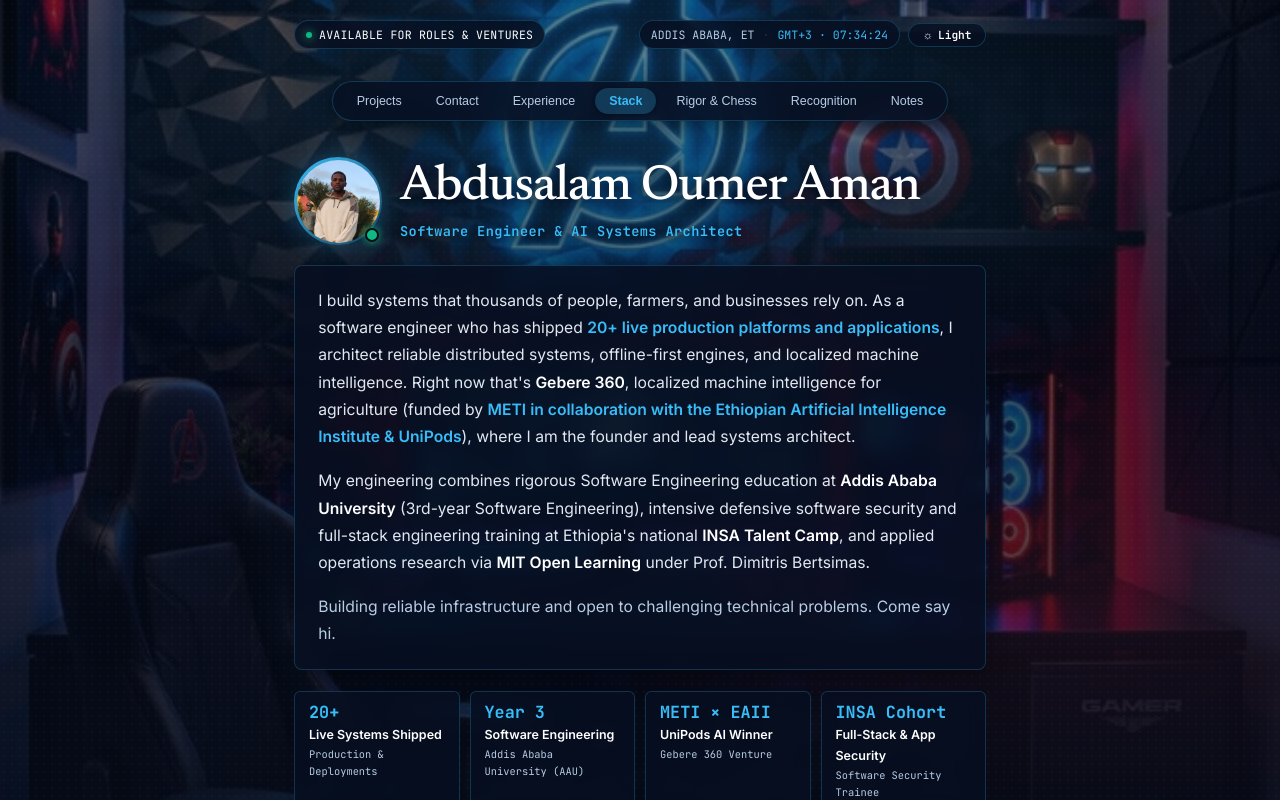
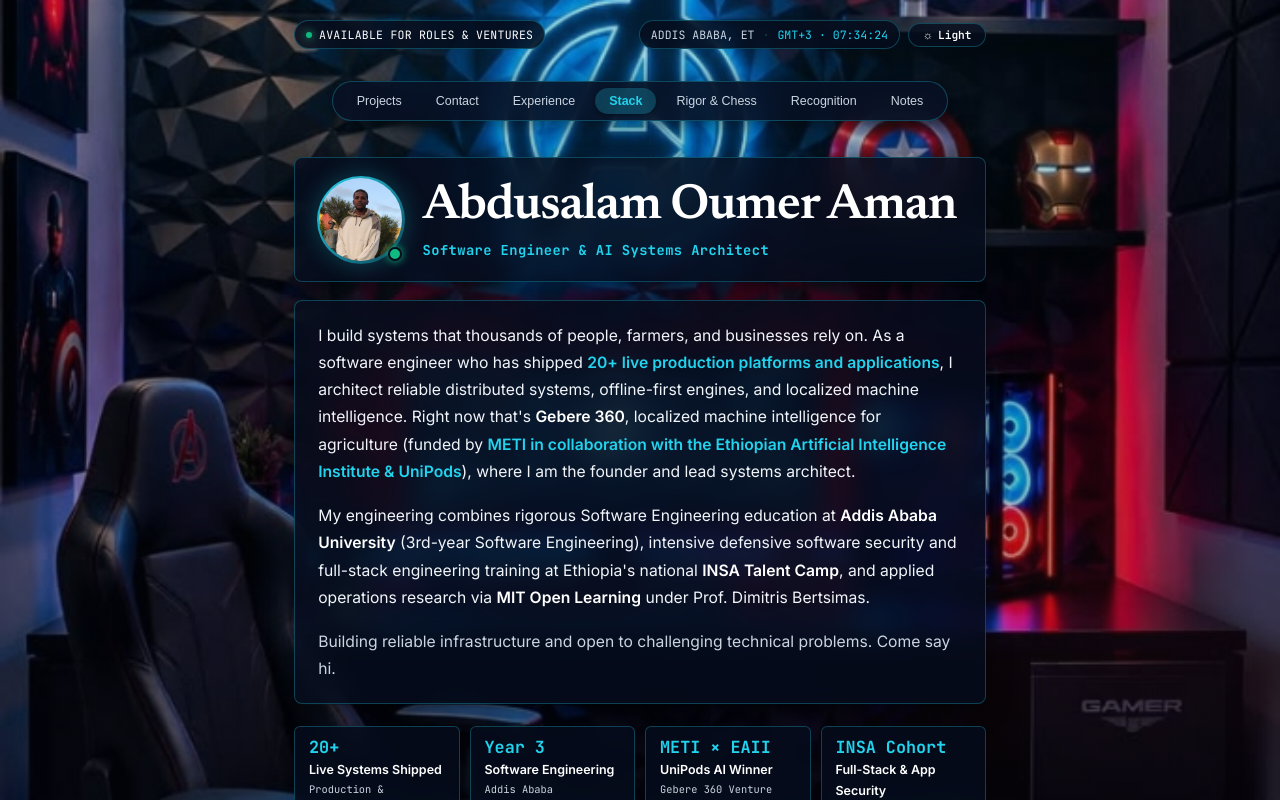
Before and after one commit to oumersalah2-cmd/AB-Site, a React (Vite) app: page / in a window 1280 px wide. Shown: the top 800 px of the page. Built offline with nearby package versions, Linux system fonts and the light colour scheme.

Commit message:
style: sharpen crystal-clear background photos and bold high-contrast typography

```diff
--- a/index.html
+++ b/index.html
@@ -10,7 +10,7 @@
     <link rel="preconnect" href="https://fonts.gstatic.com" crossorigin>
     <link href="https://fonts.googleapis.com/css2?family=Inter:wght@300;400;500;600;700&family=JetBrains+Mono:ital,wght@0,400;0,500;0,600;0,700;1,400&family=Newsreader:ital,opsz,wght@0,6..72,400;0,6..72,500;0,6..72,600;1,6..72,400&display=swap" rel="stylesheet">
   </head>
-  <body style="margin: 0; padding: 0; background-color: #060d1c;">
+  <body style="margin: 0; padding: 0; background-color: #050b18;">
     <div id="root"></div>
     <script type="module" src="/src/main.jsx"></script>
   </body>
--- a/src/App.jsx
+++ b/src/App.jsx
@@ -440,24 +440,24 @@ export default function App() {
     setTimeout(() => setCopiedPhone(false), 2200);
   };
 
-  // ── THEME COLORS (STARK CYAN/COBALT DARK MODE + LUMINOUS INDIGO-RGB LIGHT MODE) ──
+  // ── THEME COLORS (BOLD HIGH-CONTRAST NEON CYAN DARK MODE + ROYAL INDIGO LIGHT MODE) ──
   const colors = {
-    bg: isDark ? "#060c1a" : "#f8fafc",
-    text: isDark ? "#f1f5f9" : "#0f172a",
+    bg: isDark ? "#050b18" : "#f8fafc",
+    text: isDark ? "#f8fafc" : "#09090b",
     textHeading: isDark ? "#ffffff" : "#09090b",
-    textMuted: isDark ? "#b8cce4" : "#334155",
-    textSub: isDark ? "#e2e8f0" : "#1e293b",
-    cardBg: isDark ? "rgba(7, 15, 34, 0.82)" : "rgba(255, 255, 255, 0.88)",
-    cardBorder: isDark ? "rgba(56, 189, 248, 0.22)" : "rgba(79, 70, 229, 0.18)",
-    cardHoverBorder: isDark ? "rgba(56, 189, 248, 0.60)" : "rgba(79, 70, 229, 0.50)",
-    cardHoverBg: isDark ? "rgba(10, 22, 48, 0.90)" : "rgba(255, 255, 255, 0.96)",
-    accent: isDark ? "#38bdf8" : "#4f46e5",
-    accentGlow: isDark ? "rgba(56, 189, 248, 0.25)" : "rgba(79, 70, 229, 0.16)",
-    pillBg: isDark ? "rgba(12, 26, 56, 0.88)" : "rgba(241, 245, 249, 0.94)",
-    pillBorder: isDark ? "rgba(56, 189, 248, 0.24)" : "rgba(79, 70, 229, 0.18)",
-    dockBg: isDark ? "rgba(7, 15, 34, 0.88)" : "rgba(255, 255, 255, 0.90)",
-    dockBorder: isDark ? "rgba(56, 189, 248, 0.24)" : "rgba(79, 70, 229, 0.18)",
-    ruleBorder: isDark ? "rgba(56, 189, 248, 0.18)" : "rgba(79, 70, 229, 0.14)",
+    textMuted: isDark ? "#cbd5e1" : "#334155",
+    textSub: isDark ? "#f1f5f9" : "#1e293b",
+    cardBg: isDark ? "rgba(6, 13, 29, 0.82)" : "rgba(255, 255, 255, 0.91)",
+    cardBorder: isDark ? "rgba(34, 211, 238, 0.28)" : "rgba(67, 56, 202, 0.22)",
+    cardHoverBorder: isDark ? "rgba(34, 211, 238, 0.72)" : "rgba(67, 56, 202, 0.58)",
+    cardHoverBg: isDark ? "rgba(9, 19, 42, 0.92)" : "rgba(255, 255, 255, 0.97)",
+    accent: isDark ? "#22d3ee" : "#4338ca",
+    accentGlow: isDark ? "rgba(34, 211, 238, 0.28)" : "rgba(67, 56, 202, 0.18)",
+    pillBg: isDark ? "rgba(10, 23, 50, 0.90)" : "rgba(241, 245, 249, 0.96)",
+    pillBorder: isDark ? "rgba(34, 211, 238, 0.30)" : "rgba(67, 56, 202, 0.24)",
+    dockBg: isDark ? "rgba(6, 13, 29, 0.88)" : "rgba(255, 255, 255, 0.93)",
+    dockBorder: isDark ? "rgba(34, 211, 238, 0.30)" : "rgba(67, 56, 202, 0.24)",
+    ruleBorder: isDark ? "rgba(34, 211, 238, 0.22)" : "rgba(67, 56, 202, 0.18)",
   };
 
   return (
@@ -474,7 +474,7 @@ export default function App() {
         transition: "background-color 0.25s ease, color 0.25s ease",
       }}
     >
-      {/* ── FULL-SCREEN ATMOSPHERIC BACKDROP (DUAL STUDIO SETUPS FOR DARK & WHITE MODES) ── */}
+      {/* ── FULL-SCREEN CRYSTAL-CLEAR PHOTOGRAPHY BACKDROP (DARK & WHITE MODES) ── */}
       <div
         style={{
           position: "fixed",
@@ -485,17 +485,17 @@ export default function App() {
           backgroundImage: isDark
             ? `
               linear-gradient(180deg,
-                rgba(6, 12, 26, 0.54) 0%,
-                rgba(6, 12, 26, 0.66) 50%,
-                rgba(6, 12, 26, 0.78) 100%
+                rgba(5, 10, 22, 0.14) 0%,
+                rgba(5, 10, 22, 0.20) 50%,
+                rgba(5, 10, 22, 0.28) 100%
               ),
               url('/dark-bg.jpg')
             `
             : `
               linear-gradient(180deg,
-                rgba(248, 250, 252, 0.68) 0%,
-                rgba(248, 250, 252, 0.78) 50%,
-                rgba(248, 250, 252, 0.86) 100%
+                rgba(248, 250, 252, 0.10) 0%,
+                rgba(248, 250, 252, 0.16) 50%,
+                rgba(248, 250, 252, 0.24) 100%
               ),
               url('/light-bg.jpg')
             `,
@@ -508,7 +508,7 @@ export default function App() {
         }}
       />
 
-      {/* Full-Screen Atmospheric Radial Ambient Luster */}
+      {/* Subtle Edge Radial Accent Luster (Preserves Sharp Photo Clarity) */}
       <div
         style={{
           position: "fixed",
@@ -518,30 +518,13 @@ export default function App() {
           bottom: 0,
           background: isDark
             ? `
-              radial-gradient(ellipse 80% 55% at 50% 15%, rgba(56, 189, 248, 0.14) 0%, transparent 70%),
-              radial-gradient(ellipse 70% 50% at 85% 75%, rgba(244, 63, 94, 0.08) 0%, transparent 65%)
+              radial-gradient(ellipse 85% 55% at 50% 10%, rgba(34, 211, 238, 0.08) 0%, transparent 70%),
+              radial-gradient(ellipse 65% 45% at 90% 80%, rgba(244, 63, 94, 0.06) 0%, transparent 65%)
             `
             : `
-              radial-gradient(ellipse 80% 55% at 50% 15%, rgba(99, 102, 241, 0.10) 0%, transparent 70%),
-              radial-gradient(ellipse 70% 50% at 85% 75%, rgba(6, 182, 212, 0.08) 0%, transparent 65%)
+              radial-gradient(ellipse 85% 55% at 50% 10%, rgba(67, 56, 202, 0.06) 0%, transparent 70%),
+              radial-gradient(ellipse 65% 45% at 90% 80%, rgba(6, 182, 212, 0.05) 0%, transparent 65%)
             `,
-          pointerEvents: "none",
-          zIndex: 1,
-        }}
-      />
-
-      {/* Full-Screen Subtle Dither Stipple Matrix Overlay */}
-      <div
-        style={{
-          position: "fixed",
-          top: 0,
-          left: 0,
-          right: 0,
-          bottom: 0,
-          backgroundImage: isDark
-            ? "radial-gradient(rgba(56, 189, 248, 0.05) 1px, transparent 1px)"
-            : "radial-gradient(rgba(79, 70, 229, 0.04) 1px, transparent 1px)",
-          backgroundSize: "8px 8px",
           pointerEvents: "none",
           zIndex: 1,
         }}
@@ -590,17 +573,21 @@ export default function App() {
           justify-content: space-between !important;
           align-items: baseline !important;
           gap: 1rem !important;
-          padding-bottom: 0.85rem;
-          border-bottom: 1px solid ${colors.ruleBorder};
-          margin-bottom: 1.5rem;
+          padding: 0.85rem 1.2rem;
+          background-color: ${colors.cardBg};
+          border: 1px solid ${colors.cardBorder};
+          border-radius: 8px;
+          backdrop-filter: blur(14px);
+          -webkit-backdrop-filter: blur(14px);
+          box-shadow: ${isDark ? "0 4px 20px rgba(0,0,0,0.4)" : "0 4px 16px rgba(15, 23, 42, 0.08)"};
+          margin-bottom: 1.25rem;
           box-sizing: border-box;
         }
 
         .section-title {
-          font-size: 1.15rem;
-          font-weight: 600;
+          font-size: 1.18rem;
+          font-weight: 700;
           color: ${colors.textHeading};
-          text-shadow: ${isDark ? "0 2px 10px rgba(4, 10, 24, 0.92)" : "0 1px 8px rgba(255, 255, 255, 0.85)"};
           display: flex;
           align-items: baseline;
           gap: 9px;
@@ -609,16 +596,16 @@ export default function App() {
 
         .section-num {
           font-family: 'JetBrains Mono', monospace;
-          font-size: 0.76rem;
+          font-size: 0.78rem;
           font-weight: 700;
           color: ${colors.accent};
         }
 
         .section-meta {
           font-family: 'JetBrains Mono', monospace;
-          font-size: 0.68rem;
+          font-size: 0.7rem;
+          font-weight: 600;
           color: ${colors.textMuted};
-          text-shadow: ${isDark ? "0 1px 8px rgba(4, 10, 24, 0.9)" : "none"};
           letter-spacing: 0.08em;
           text-transform: uppercase;
           text-align: right;
@@ -631,8 +618,9 @@ export default function App() {
           border: 1px solid ${colors.cardBorder};
           border-radius: 8px;
           padding: 1.3rem 1.45rem;
-          backdrop-filter: blur(10px);
-          box-shadow: ${isDark ? "0 4px 20px rgba(0,0,0,0.35)" : "0 4px 20px rgba(0,0,0,0.03)"};
+          backdrop-filter: blur(14px);
+          -webkit-backdrop-filter: blur(14px);
+          box-shadow: ${isDark ? "0 6px 24px rgba(0,0,0,0.45)" : "0 6px 22px rgba(15, 23, 42, 0.08)"};
           transition: border-color 0.2s ease, background-color 0.2s ease, transform 0.15s ease;
         }
         .clean-card:hover {
@@ -892,10 +880,10 @@ export default function App() {
                   style={{
                     border: "none",
                     background: isActive
-                      ? (isDark ? "rgba(56, 189, 248, 0.22)" : "#ffffff")
+                      ? (isDark ? "rgba(34, 211, 238, 0.22)" : "#ffffff")
                       : "transparent",
                     color: isActive
-                      ? (isDark ? colors.accent : "#09090b")
+                      ? colors.accent
                       : colors.textMuted,
                     boxShadow: isActive
                       ? (isDark ? "0 1px 4px rgba(0,0,0,0.4)" : "0 1px 3px rgba(0,0,0,0.08)")
@@ -934,12 +922,14 @@ export default function App() {
         <section style={{ paddingTop: "0.5rem", paddingBottom: "2rem" }}>
           {/* Identity Header: Circular Headshot (Above Hands) + Name */}
           <div
+            className="clean-card"
             style={{
               display: "flex",
               alignItems: "center",
               gap: "18px",
-              marginBottom: "1.25rem",
+              marginBottom: "1.1rem",
               flexWrap: "wrap",
+              padding: "1.1rem 1.35rem",
             }}
           >
             {/* Cropped Circular Picture */}
@@ -950,8 +940,8 @@ export default function App() {
                 height: "88px",
                 borderRadius: "50%",
                 padding: "2.5px",
-                background: `linear-gradient(135deg, ${colors.accent}, rgba(56, 189, 248, 0.25))`,
-                boxShadow: `0 0 24px ${isDark ? "rgba(56, 189, 248, 0.30)" : "rgba(2, 132, 199, 0.22)"}`,
+                background: `linear-gradient(135deg, ${colors.accent}, ${isDark ? "rgba(34, 211, 238, 0.28)" : "rgba(67, 56, 202, 0.28)"})`,
+                boxShadow: `0 0 24px ${colors.accentGlow}`,
                 flexShrink: 0,
               }}
             >
@@ -987,9 +977,8 @@ export default function App() {
                 className="font-serif"
                 style={{
                   fontSize: "clamp(2.3rem, 4.4vw, 3.1rem)",
-                  fontWeight: 500,
+                  fontWeight: 600,
                   color: colors.textHeading,
-                  textShadow: isDark ? "0 2px 14px rgba(4, 10, 24, 0.95)" : "0 1px 10px rgba(255, 255, 255, 0.9)",
                   letterSpacing: "-0.025em",
                   lineHeight: 1.15,
                   marginBottom: "0.25rem",
@@ -1000,10 +989,9 @@ export default function App() {
               <div
                 className="font-mono"
                 style={{
-                  fontSize: "0.85rem",
+                  fontSize: "0.86rem",
                   color: colors.accent,
-                  textShadow: isDark ? "0 1px 10px rgba(4, 10, 24, 0.95)" : "none",
-                  fontWeight: 600,
+                  fontWeight: 700,
                   letterSpacing: "0.03em",
                 }}
               >
@@ -1289,9 +1277,9 @@ export default function App() {
                           display: "inline-flex",
                           alignItems: "center",
                           gap: "5px",
-                          backgroundColor: isDark ? "rgba(56, 189, 248, 0.14)" : "rgba(79, 70, 229, 0.10)",
+                          backgroundColor: isDark ? "rgba(34, 211, 238, 0.16)" : "rgba(67, 56, 202, 0.12)",
                           color: colors.accent,
-                          border: `1px solid ${isDark ? "rgba(56, 189, 248, 0.38)" : "rgba(79, 70, 229, 0.35)"}`,
+                          border: `1px solid ${isDark ? "rgba(34, 211, 238, 0.45)" : "rgba(67, 56, 202, 0.40)"}`,
                           padding: "3px 9px",
                           borderRadius: "4px",
                           fontSize: "0.7rem",
@@ -1861,16 +1849,18 @@ export default function App() {
 
         {/* ── FOOTER ─────────────────────────────────────────────────── */}
         <footer
+          className="clean-card"
           style={{
-            paddingTop: "2.5rem",
-            borderTop: `1px solid ${colors.ruleBorder}`,
+            marginTop: "1rem",
+            padding: "1.2rem 1.35rem",
             display: "flex",
             justifyContent: "space-between",
             alignItems: "center",
             flexWrap: "wrap",
             gap: "1rem",
-            fontSize: "0.74rem",
-            color: colors.textMuted,
+            fontSize: "0.75rem",
+            fontWeight: 500,
+            color: colors.textSub,
           }}
         >
           <div className="font-mono">
@@ -1943,8 +1933,8 @@ export default function App() {
               maxWidth: "580px",
               width: "100%",
               padding: "1.75rem",
-              backgroundColor: isDark ? "#071022" : "#ffffff",
-              border: `1px solid ${isDark ? "rgba(56, 189, 248, 0.30)" : "rgba(79, 70, 229, 0.35)"}`,
+              backgroundColor: isDark ? "#050b18" : "#ffffff",
+              border: `1px solid ${isDark ? "rgba(34, 211, 238, 0.35)" : "rgba(67, 56, 202, 0.35)"}`,
               boxShadow: "0 25px 70px rgba(0, 0, 0, 0.95)",
             }}
             onClick={(e) => e.stopPropagation()}
```
